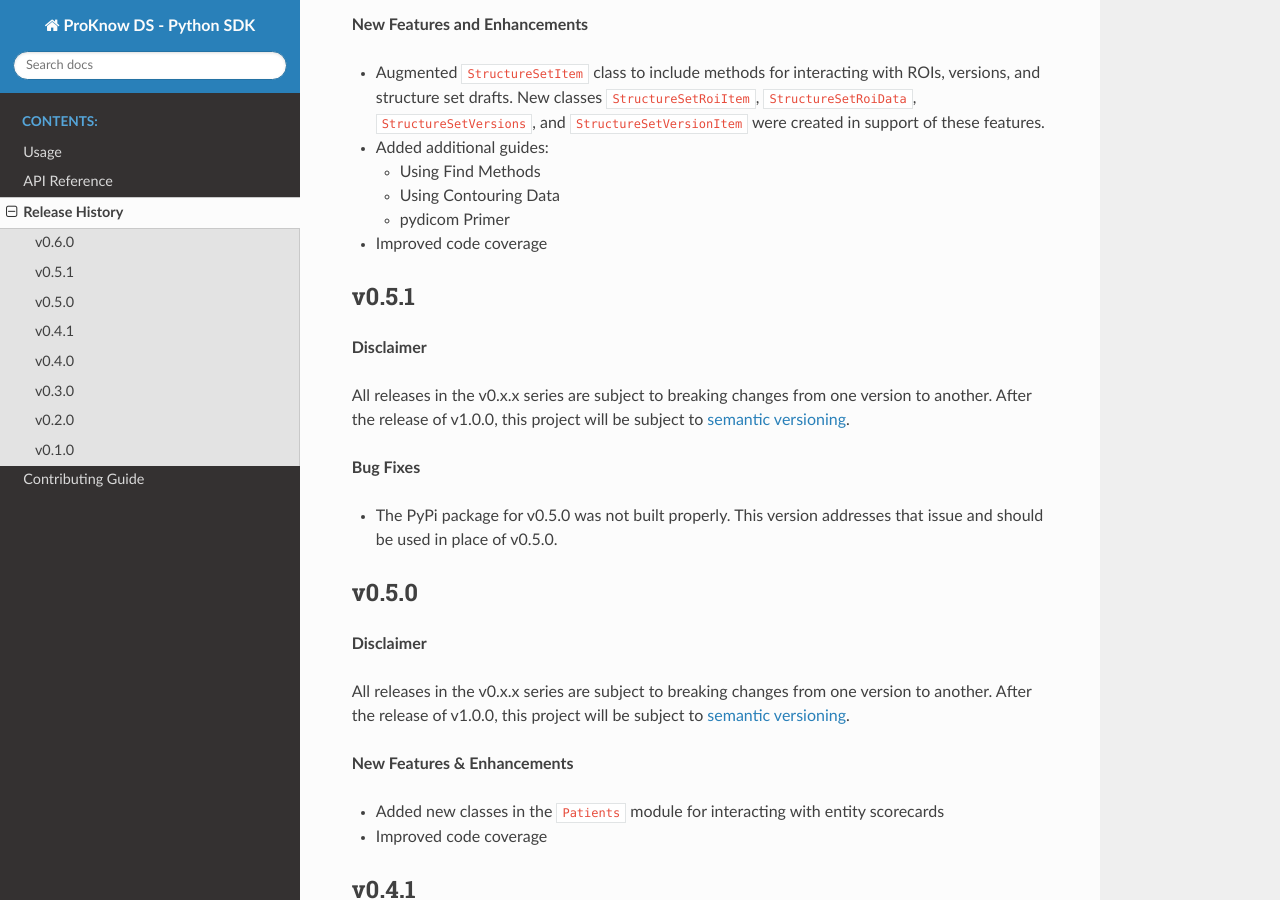
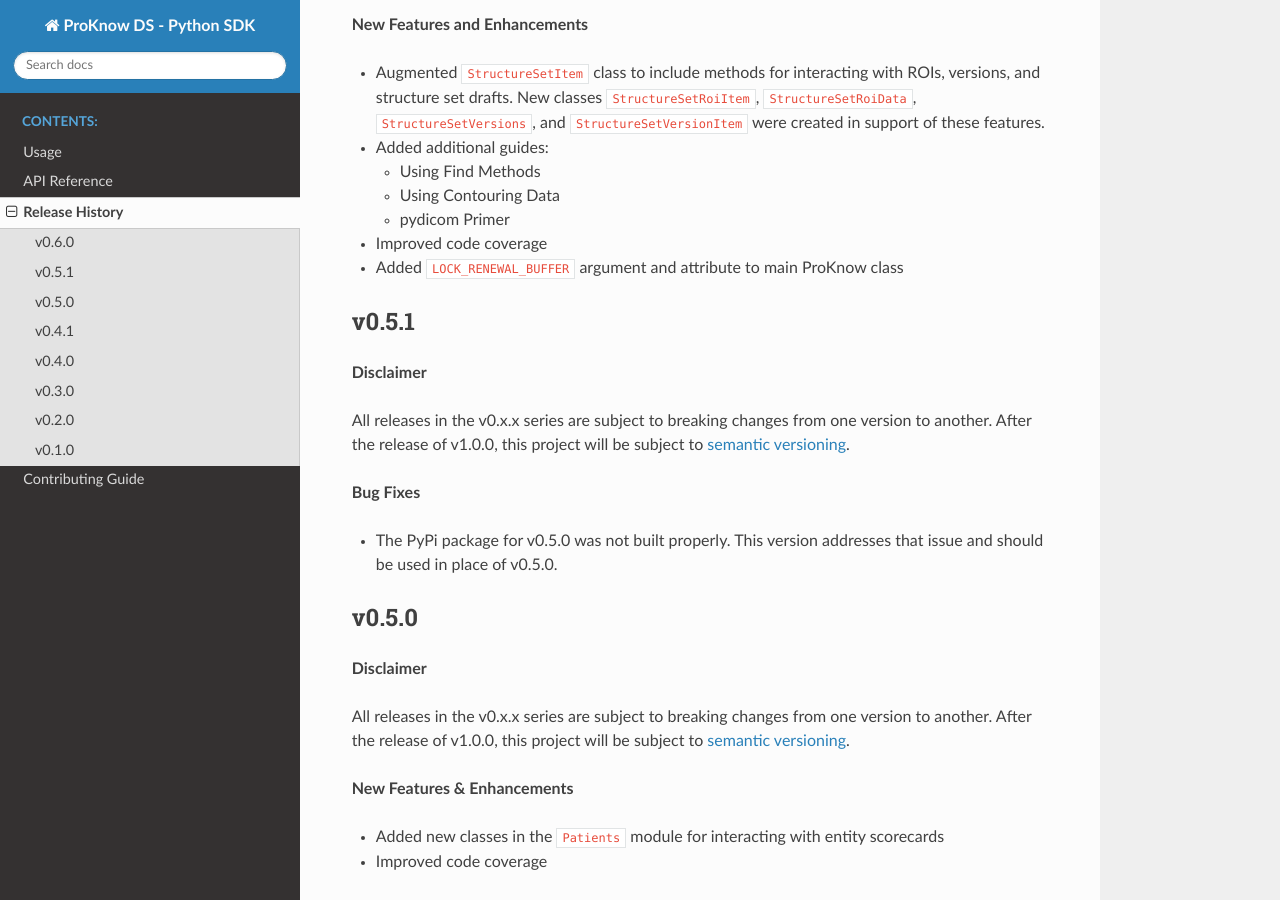
Before and after one commit to proknow/proknow-python, a Sphinx documentation site: the page built from docs/changelog.rst, in a window 1280 px wide and 900 px high, scrolled down 323 px. Built offline with Sphinx 7.4.7 and the Read the Docs theme 2.0.0, drawn with Linux system fonts in a browser that asks for light colours.

Commit message:
minor update to changelog

```diff
--- a/docs/changelog.rst
+++ b/docs/changelog.rst
@@ -18,6 +18,7 @@ All releases in the v0.x.x series are subject to breaking changes from one versi
   * pydicom Primer
 
 * Improved code coverage
+* Added ``LOCK_RENEWAL_BUFFER`` argument and attribute to main ProKnow class
 
 v0.5.1
 ------
```
